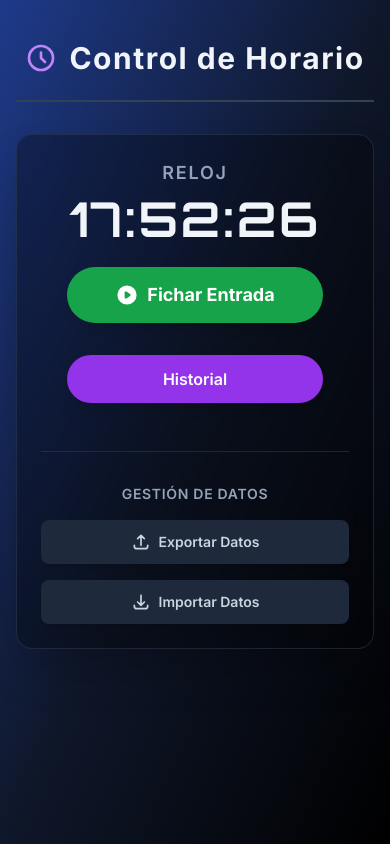
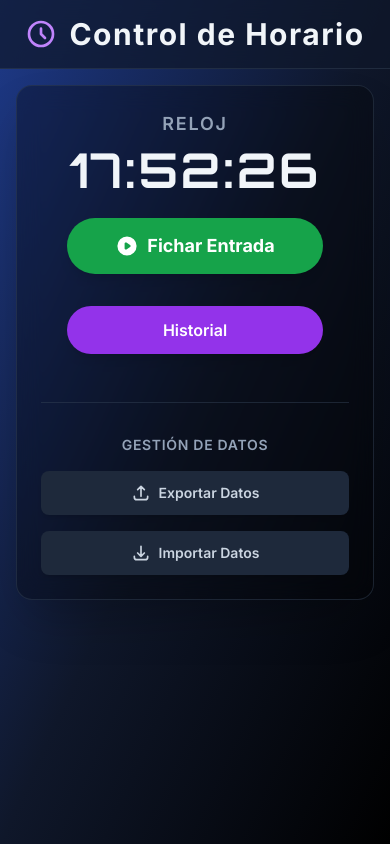
Before and after one commit to jormanmusica-commits/Fichajes-, a React (Vite) app: page / in a window 390 px wide. Built offline with nearby package versions, Linux system fonts and the light colour scheme.

Commit message:
refactor: Improve header and page layout
Make header and history page title sticky. Adjust padding for better responsiveness and ensure content is centered within containers.

```diff
--- a/App.tsx
+++ b/App.tsx
@@ -241,10 +241,11 @@ const App: React.FC = () => {
 
   return (
     <div className="min-h-screen text-slate-100">
-      <div className="container mx-auto max-w-4xl p-4 sm:p-6 lg:p-8">
+      <div className="container mx-auto max-w-4xl">
         {view === 'home' ? (
-            <main>
+            <>
                 <Header />
+                <main className="p-4 sm:p-6 lg:p-8">
                     <CurrentStatus
                         currentTime={currentTime}
                         activeSession={activeSession}
@@ -256,6 +257,7 @@ const App: React.FC = () => {
                         onImport={handleImportData}
                     />
                 </main>
+            </>
         ) : (
             <HistoryPage
                 sessions={workSessions}
--- a/components/Header.tsx
+++ b/components/Header.tsx
@@ -1,4 +1,3 @@
-
 import React from 'react';
 
 const ClockIcon: React.FC = () => (
@@ -9,7 +8,7 @@ const ClockIcon: React.FC = () => (
 
 const Header: React.FC = () => {
   return (
-    <header className="flex items-center justify-center py-6 mb-8 border-b-2 border-slate-700">
+    <header className="sticky top-0 z-10 flex items-center justify-center py-4 border-b border-slate-700/50 bg-slate-900/70 backdrop-blur-lg px-4 sm:px-6 lg:px-8">
       <ClockIcon />
       <h1 className="text-3xl sm:text-4xl font-bold tracking-wider text-slate-100">
         Control de Horario
--- a/components/HistoryPage.tsx
+++ b/components/HistoryPage.tsx
@@ -480,8 +480,8 @@ const HistoryPage: React.FC<HistoryPageProps> = ({ sessions, onBack, onEdit, onD
     };
 
     return (
-        <main>
-            <div className="relative flex justify-center items-center pb-2 mb-6 border-b border-slate-700">
+        <>
+            <div className="sticky top-0 z-10 flex justify-center items-center relative py-4 border-b border-slate-700/50 bg-slate-900/70 backdrop-blur-lg px-4 sm:px-6 lg:px-8">
                 <h3 className="text-2xl font-semibold text-white">Historial de Fichajes</h3>
                 <button onClick={onBack} className="absolute right-0 flex items-center text-sm px-3 py-1.5 rounded-md text-slate-300 bg-slate-700 hover:bg-slate-600 transition-colors">
                     <BackIcon />
@@ -489,6 +489,7 @@ const HistoryPage: React.FC<HistoryPageProps> = ({ sessions, onBack, onEdit, onD
                 </button>
             </div>
 
+            <main className="p-4 sm:p-6 lg:p-8">
                 {sessions.length > 0 && <GlobalSummaryCard summary={globalSummary} />}
 
                 <form
@@ -542,6 +543,7 @@ const HistoryPage: React.FC<HistoryPageProps> = ({ sessions, onBack, onEdit, onD
                     </div>
                 )}
             </main>
+        </>
     );
 };
 
```
Lines whose indentation alone changed are shown as unchanged.
